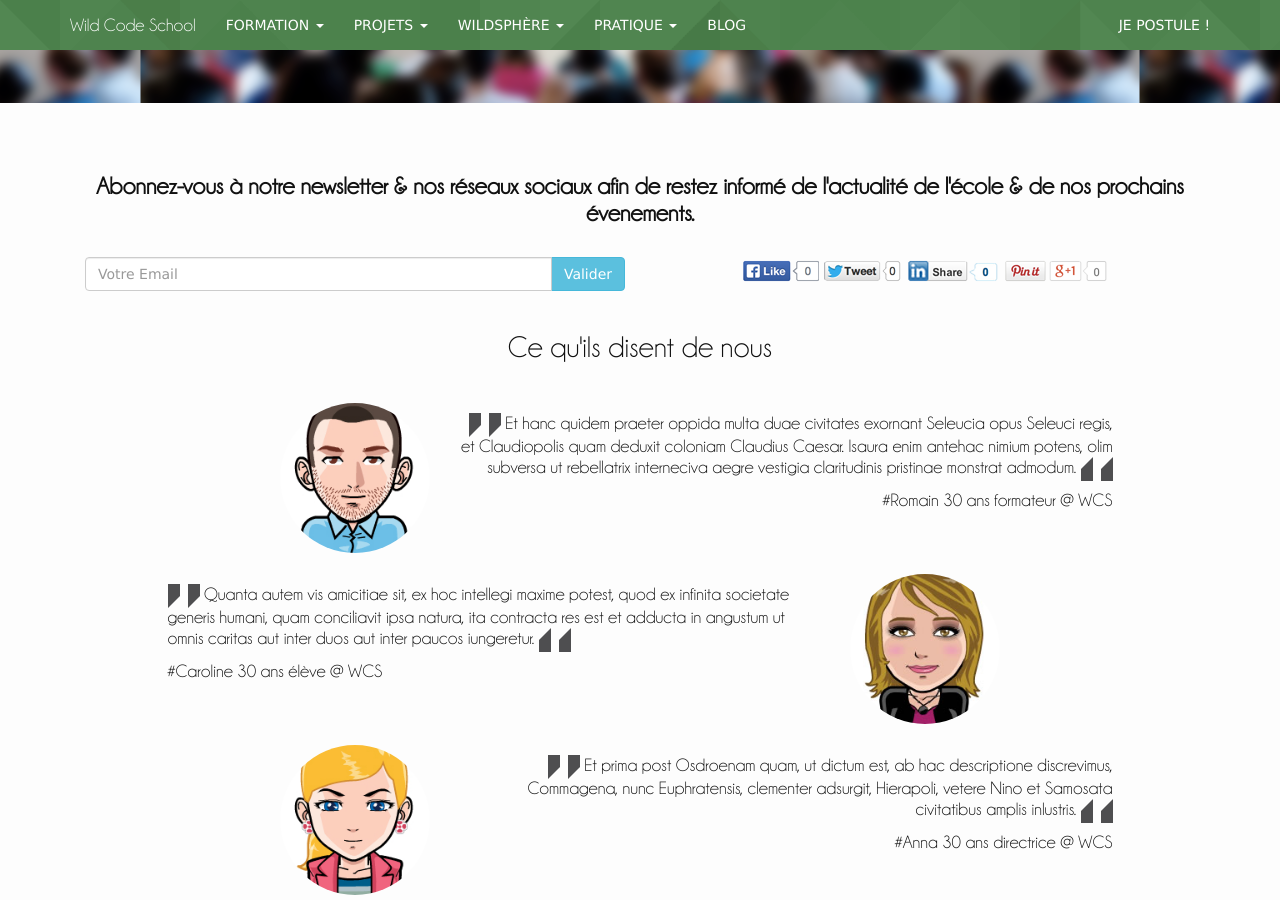
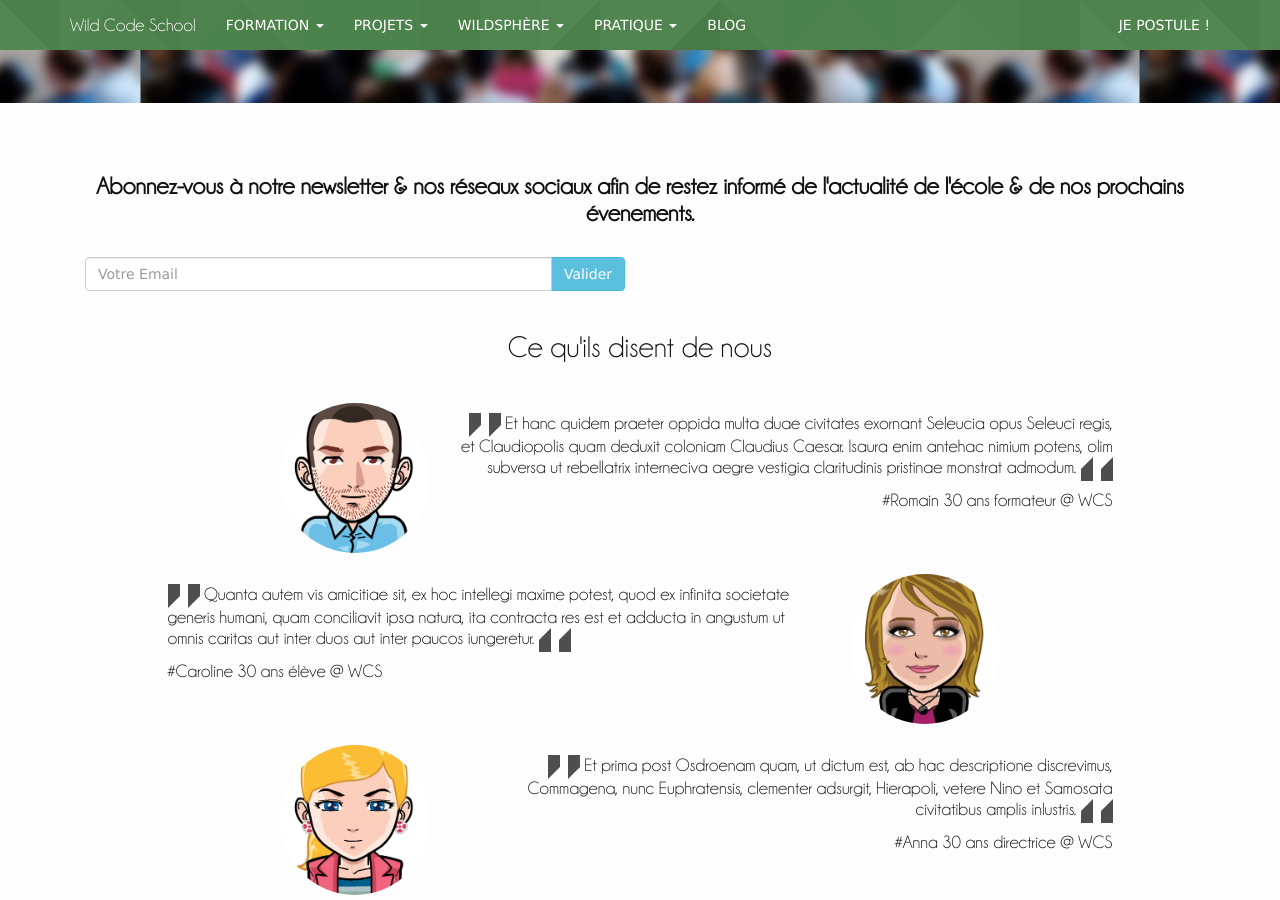
Before and after one commit to alem972/wildcodeschool.github.io, a Jekyll site: the page built from index.html, in a window 1280 px wide and 900 px high, scrolled down 989 px. Built offline with Jekyll 4.4.1, drawn with Linux system fonts in a browser that asks for light colours; nearby versions of some CDN libraries; some web fonts are replaced; library files that are not in the unit come from our copies.

Commit message:
retirer img partage

```diff
--- a/_includes/head.html
+++ b/_includes/head.html
@@ -1,6 +1,6 @@
 <head>
   <title>{% if page.title %}{{ page.title }}{% else %}{{ site.title }}{% endif %}</title>
-  <meta id="viewport" name="viewport" content ="width=device-width, minimum-scale=1.0, maximum-scale=1.0, user-scalable=no" />
+  <meta content='width=device-width, initial-scale=1, maximum-scale=1' name='viewport'>
   <meta charset="utf-8">
   <meta http-equiv="X-UA-Compatible" content="IE=edge">
 
--- a/index.html
+++ b/index.html
@@ -111,7 +111,7 @@ layout: default
         </form>
       </div>
       <div class="col-sm-6 text-center">
-        <img src="./img/socialtest.png" style="padding-top: 23px;">
+        <!--<img src="./img/socialtest.png" style="padding-top: 23px;">-->
       </div>
   </div>
 
```
